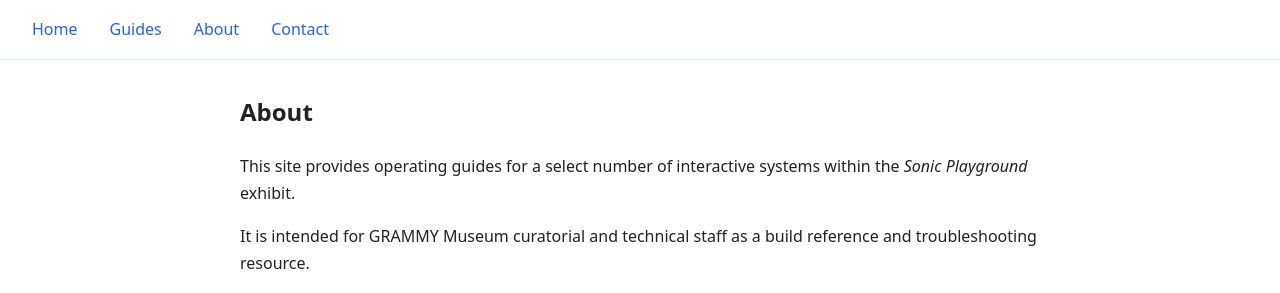
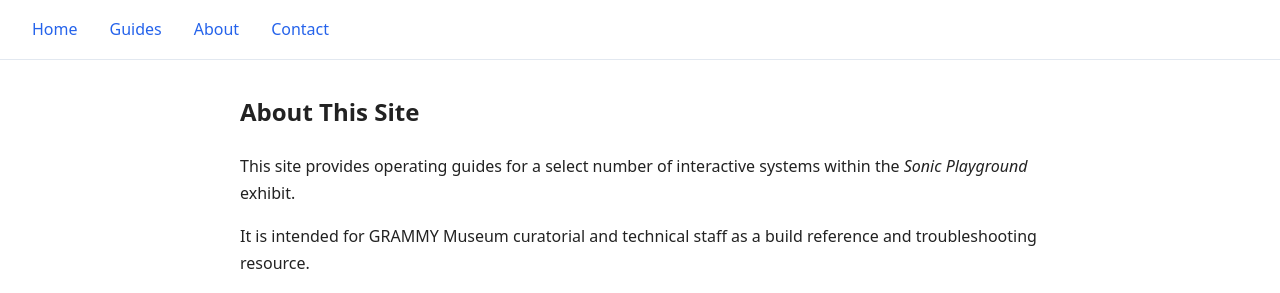
Before and after one commit to buryhoganllc/sonic-playground-guides, a Jekyll site: the page built from about.md, in a window 1280 px wide. Shown: the top 293 px of the page. Built offline with Jekyll 4.4.1, drawn with Linux system fonts in a browser that asks for light colours.

Commit message:
update content

```diff
--- a/about.md
+++ b/about.md
@@ -1,10 +1,9 @@
 ---
-title: About This Guide
+title: About
 layout: default
-permalink: /about/
 ---
 
-## About
+## About This Site
 
 This site provides operating guides for a select number of interactive systems within the _Sonic Playground_ exhibit.
 
```
